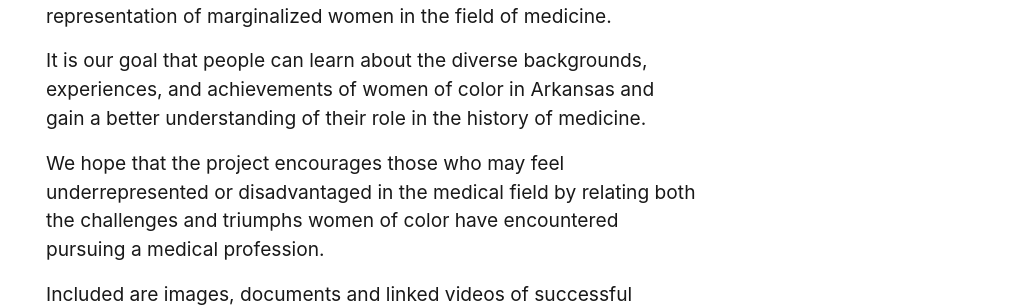
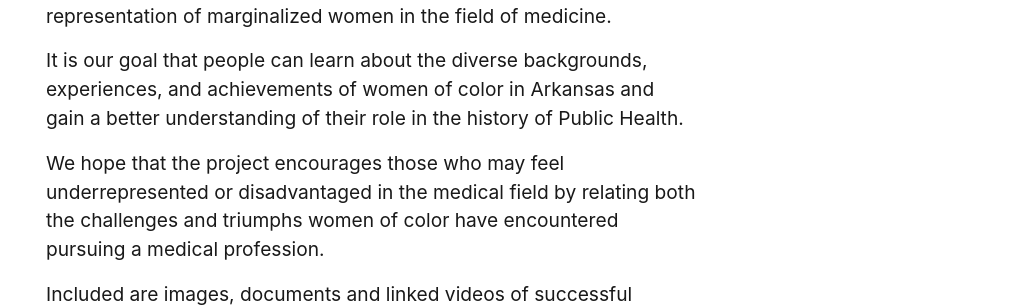
Before and after one commit to Starkad2/Wocim-GH2, a Jekyll site: the page built from pages/about.md, in a window 1280 px wide and 900 px high, scrolled down 595 px. Shown: the part 212-519 px from the top of the window, without its empty margins (269-1280 px from the left). Built offline with Jekyll 4.4.1, drawn with Linux system fonts in a browser that asks for light colours.

Commit message:
Update about.md

```diff
--- a/pages/about.md
+++ b/pages/about.md
@@ -15,7 +15,7 @@ credits: true
 ## About the Collection
 The Pioneers of Diversity: Arkansas Women of Color in Public Health and Medicine is an educational project to increase the visibility and representation of marginalized women in the field of medicine.
 
-It is our goal that people can learn about the diverse backgrounds, experiences, and achievements of women of color in Arkansas and gain a better understanding of their role in the history of medicine.
+It is our goal that people can learn about the diverse backgrounds, experiences, and achievements of women of color in Arkansas and gain a better understanding of their role in the history of Public Health.
 
 We hope that the project encourages those who may feel underrepresented or disadvantaged in the medical field by relating both the challenges and triumphs women of color have encountered pursuing a medical profession.
 
```
